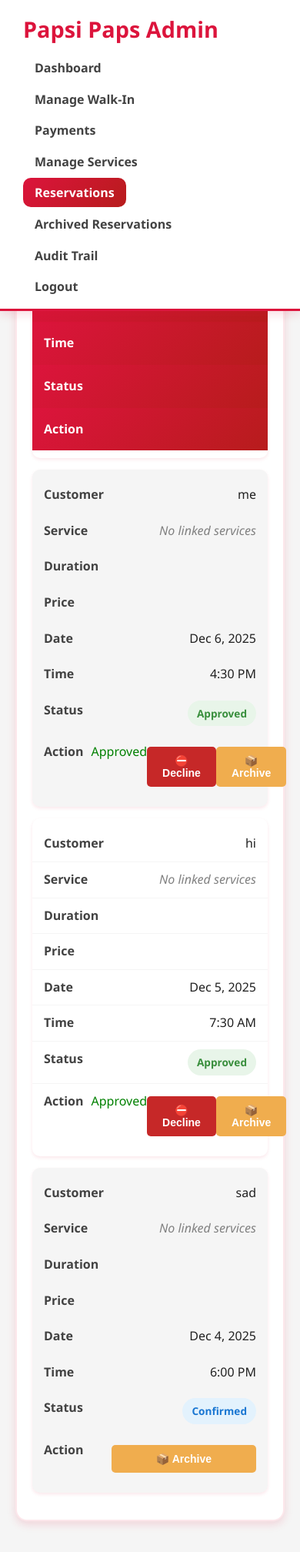
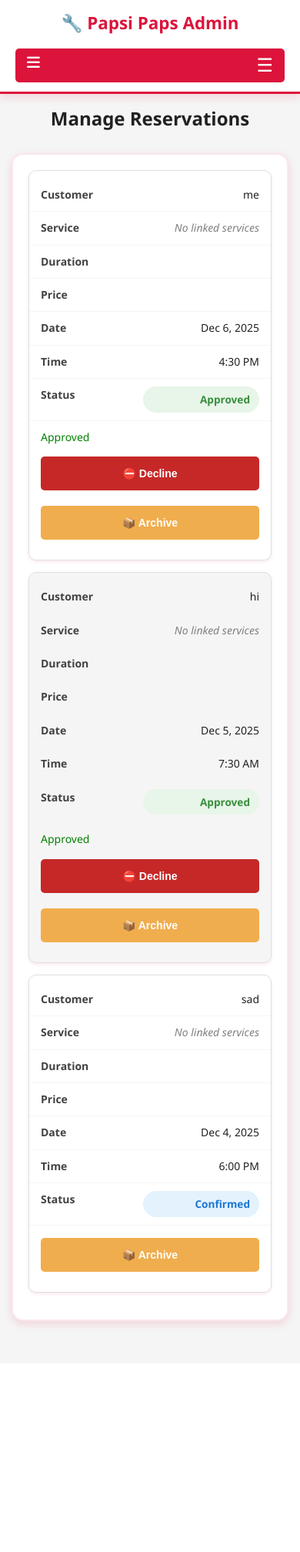
Before and after one commit to Kite0411/Papsi, a PHP site: page /admin/manage_reservations.php in a window 390 px wide. Shown: the whole page at 77% size. After the commit the page ends 1728 px from the top, so only its background shows below. Run offline with PHP 8.4, Linux system fonts and the light colour scheme; a user stored in the database is signed in; data comes from the database, SQL or seed files in the repository; some libraries are stand-ins or nearby versions.

Commit message:
Update manage_reservations.php

```diff
--- a/admin/manage_reservations.php
+++ b/admin/manage_reservations.php
@@ -166,18 +166,96 @@ $reservations_result = $reservations_stmt->get_result();
 <meta name="viewport" content="width=device-width, initial-scale=1.0">
 <title>Manage Reservations - Auto Repair Admin</title>
 <link rel="stylesheet" href="../assets/css/style.css">
+<link rel="stylesheet" href="../assets/css/admin-mobile-responsive.css">
+<link href="https://cdnjs.cloudflare.com/ajax/libs/font-awesome/6.0.0/css/all.min.css" rel="stylesheet">
 <style>
-body { font-family: 'Segoe UI', Tahoma, Geneva, Verdana, sans-serif; background: var(--light-gray); margin:0; }
-.navbar { background:white; display:flex; justify-content:space-between; padding:15px 30px; align-items:center; border-bottom:3px solid var(--primary-red); box-shadow:var(--shadow-md); }
-.navbar .logo { color:var(--primary-red); font-size:1.8rem; font-weight:800; }
-.navbar ul { list-style:none; display:flex; gap:15px; margin:0; padding:0; flex-wrap:wrap; }
-.navbar ul li a { color:var(--dark-gray); text-decoration:none; font-weight:600; padding:8px 15px; border-radius:var(--radius-md); transition:var(--transition-fast); }
-.navbar ul li a.active, .navbar ul li a:hover { background: var(--gradient-primary); color:white; }
-.container { max-width: 1100px; margin: 100px auto; padding: 0 20px; }
-h1 { text-align:center; margin-bottom:30px; font-weight:800; }
-.card { background:white; padding:30px; border-radius: var(--radius-lg); box-shadow: var(--shadow-md); border:2px solid rgba(220,20,60,0.1); margin-bottom:25px; }
+body {
+    font-family: 'Segoe UI', Tahoma, Geneva, Verdana, sans-serif;
+    background: var(--light-gray);
+    margin: 0;
+    padding-top: 80px;
+    padding-bottom: 30px;
+}
 
-/* Status Table Styles */
+.navbar {
+    background: white;
+    display: flex;
+    justify-content: space-between;
+    padding: 15px 30px;
+    align-items: center;
+    border-bottom: 3px solid var(--primary-red);
+    box-shadow: var(--shadow-md);
+    position: fixed;
+    top: 0;
+    left: 0;
+    right: 0;
+    z-index: 1000;
+}
+
+.navbar .logo {
+    color: var(--primary-red);
+    font-size: 1.8rem;
+    font-weight: 800;
+}
+
+/* Mobile toggle button */
+.navbar-toggle {
+    display: none;
+    background: var(--primary-red);
+    color: white;
+    border: none;
+    padding: 8px 15px;
+    border-radius: 5px;
+    cursor: pointer;
+    font-size: 1.2rem;
+}
+
+.navbar ul {
+    list-style: none;
+    display: flex;
+    gap: 15px;
+    margin: 0;
+    padding: 0;
+    flex-wrap: wrap;
+}
+
+.navbar ul li a {
+    color: var(--dark-gray);
+    text-decoration: none;
+    font-weight: 600;
+    padding: 8px 15px;
+    border-radius: var(--radius-md);
+    transition: var(--transition-fast);
+}
+
+.navbar ul li a.active,
+.navbar ul li a:hover {
+    background: var(--gradient-primary);
+    color: white;
+}
+
+.container {
+    max-width: 1100px;
+    margin: 20px auto;
+    padding: 0 20px;
+}
+
+h1 {
+    text-align: center;
+    margin-bottom: 30px;
+    font-weight: 800;
+}
+
+.card {
+    background: white;
+    padding: 30px;
+    border-radius: var(--radius-lg);
+    box-shadow: var(--shadow-md);
+    border: 2px solid rgba(220,20,60,0.1);
+    margin-bottom: 25px;
+}
+
+/* Status Summary Cards */
 .status-summary {
     display: grid;
     grid-template-columns: repeat(auto-fit, minmax(200px, 1fr));
@@ -250,22 +328,114 @@ h1 { text-align:center; margin-bottom:30px; font-weight:800; }
     margin-bottom: 10px;
 }
 
-table { width:100%; border-collapse:collapse; }
-table th, table td { padding:15px; text-align:left; }
-table th { background: var(--gradient-primary); color:white; font-weight:700; }
-table tr:nth-child(even) { background: var(--light-gray); }
-table tr:hover { background:#FFEBEE; }
-table a { text-decoration:none; color:var(--primary-red); font-weight:600; margin-right:10px; transition:var(--transition-fast); }
-table a:hover { color:var(--primary-red-dark); text-decoration:underline; }
+table {
+    width: 100%;
+    border-collapse: collapse;
+}
 
-.notif-toast { position: fixed; top:25px; left:50%; transform:translateX(-50%) translateY(-20px); color:white; padding:15px 35px; border-radius:8px; font-weight:600; font-size:1rem; text-align:center; box-shadow:0 4px 12px rgba(0,0,0,0.2); opacity:0; transition:opacity 0.4s ease, transform 0.4s ease; z-index:9999; }
-.notif-toast.show { opacity:1; transform:translateX(-50%) translateY(0); }
-.confirm-modal { display:none; position:fixed; top:0; left:0; width:100%; height:100%; background:rgba(0,0,0,0.6); justify-content:center; align-items:center; }
-.confirm-box { background:white; padding:25px 30px; border-radius:10px; text-align:center; max-width:400px; width:90%; box-shadow:0 5px 20px rgba(0,0,0,0.2); }
-.confirm-box h3 { margin-bottom:15px; color:#b71c1c; }
-.confirm-box button { border:none; padding:10px 20px; border-radius:5px; margin:0 10px; cursor:pointer; font-weight:bold; }
-.confirm-yes { background:#d32f2f; color:white; }
-.confirm-no { background:#ccc; }
+table th,
+table td {
+    padding: 15px;
+    text-align: left;
+}
+
+table th {
+    background: var(--gradient-primary);
+    color: white;
+    font-weight: 700;
+}
+
+table tr:nth-child(even) {
+    background: var(--light-gray);
+}
+
+table tr:hover {
+    background: #FFEBEE;
+}
+
+table a {
+    text-decoration: none;
+    color: var(--primary-red);
+    font-weight: 600;
+    margin-right: 10px;
+    transition: var(--transition-fast);
+}
+
+table a:hover {
+    color: var(--primary-red-dark);
+    text-decoration: underline;
+}
+
+.notif-toast {
+    position: fixed;
+    top: 90px;
+    left: 50%;
+    transform: translateX(-50%) translateY(-20px);
+    color: white;
+    padding: 15px 35px;
+    border-radius: 8px;
+    font-weight: 600;
+    font-size: 1rem;
+    text-align: center;
+    box-shadow: 0 4px 12px rgba(0,0,0,0.2);
+    opacity: 0;
+    transition: opacity 0.4s ease, transform 0.4s ease;
+    z-index: 9999;
+    max-width: 90%;
+}
+
+.notif-toast.show {
+    opacity: 1;
+    transform: translateX(-50%) translateY(0);
+}
+
+.confirm-modal {
+    display: none;
+    position: fixed;
+    top: 0;
+    left: 0;
+    width: 100%;
+    height: 100%;
+    background: rgba(0,0,0,0.6);
+    justify-content: center;
+    align-items: center;
+    z-index: 9999;
+}
+
+.confirm-box {
+    background: white;
+    padding: 25px 30px;
+    border-radius: 10px;
+    text-align: center;
+    max-width: 400px;
+    width: 90%;
+    box-shadow: 0 5px 20px rgba(0,0,0,0.2);
+}
+
+.confirm-box h3 {
+    margin-bottom: 15px;
+    color: #b71c1c;
+}
+
+.confirm-box button {
+    border: none;
+    padding: 10px 20px;
+    border-radius: 5px;
+    margin: 0 10px;
+    cursor: pointer;
+    font-weight: bold;
+    min-height: 44px;
+    min-width: 44px;
+}
+
+.confirm-yes {
+    background: #d32f2f;
+    color: white;
+}
+
+.confirm-no {
+    background: #ccc;
+}
 
 .action-btn {
     padding: 10px 20px;
@@ -276,6 +446,8 @@ table a:hover { color:var(--primary-red-dark); text-decoration:underline; }
     transition: background-color 0.3s;
     font-size: 14px;
     text-align: center;
+    min-height: 44px;
+    display: inline-block;
 }
 
 .approve-btn {
@@ -307,25 +479,108 @@ table a:hover { color:var(--primary-red-dark); text-decoration:underline; }
     background-color: #b71c1c;
 }
 
-@media (max-width: 900px) {
-    .navbar { flex-direction:column; align-items:flex-start; gap:15px; }
-    .navbar ul { flex-direction:column; width:100%; }
-    .navbar ul li a { width:100%; }
-    .container { margin: 40px auto; }
+/* Mobile responsiveness */
+@media (max-width: 768px) {
+    .navbar-toggle {
+        display: block;
     }
 
-@media (max-width: 768px) {
-    .card { padding:20px; }
-    .status-summary { grid-template-columns: 1fr; }
-    table, thead, tbody, th, tr { display:block; }
-    table thead { position:absolute; width:1px; height:1px; overflow:hidden; clip:rect(0 0 0 0); }
-    table tr { background:white; margin-bottom:15px; border-radius: var(--radius-md); box-shadow: var(--shadow-sm, 0 2px 6px rgba(0,0,0,0.1)); padding:10px 0; }
-    table td { display:flex; justify-content:space-between; align-items:flex-start; padding:10px 15px; border-bottom:1px solid var(--light-gray); }
-    table td:last-child { border-bottom:none; }
-    table td::before { content: attr(data-label); font-weight:700; padding-right:10px; flex-basis:45%; color:var(--dark-gray); }
-    table td span { display:block; }
-    .action-btn { width:100%; margin:6px 0; }
-    .archive-btn, .decline-btn { margin-left:0; }
+    .navbar.collapsed ul {
+        display: none;
+    }
+
+    body {
+        padding-top: 70px;
+    }
+
+    .container {
+        padding: 0 15px;
+    }
+
+    .card {
+        padding: 20px;
+    }
+
+    .status-summary {
+        grid-template-columns: 1fr;
+    }
+
+    .notif-toast {
+        top: 80px;
+        font-size: 0.9rem;
+        padding: 12px 20px;
+    }
+
+    h1 {
+        font-size: 1.5rem;
+    }
+
+    table, thead, tbody, th, tr {
+        display: block;
+    }
+
+    table thead {
+        position: absolute;
+        width: 1px;
+        height: 1px;
+        overflow: hidden;
+        clip: rect(0 0 0 0);
+    }
+
+    table tr {
+        background: white;
+        margin-bottom: 15px;
+        border-radius: var(--radius-md);
+        box-shadow: var(--shadow-sm, 0 2px 6px rgba(0,0,0,0.1));
+        padding: 10px 0;
+    }
+
+    table td {
+        display: flex;
+        justify-content: space-between;
+        align-items: flex-start;
+        padding: 10px 15px;
+        border-bottom: 1px solid var(--light-gray);
+    }
+
+    table td:last-child {
+        border-bottom: none;
+    }
+
+    table td::before {
+        content: attr(data-label);
+        font-weight: 700;
+        padding-right: 10px;
+        flex-basis: 45%;
+        color: var(--dark-gray);
+    }
+
+    table td span {
+        display: block;
+    }
+
+    .action-btn {
+        width: 100%;
+        margin: 6px 0;
+    }
+
+    .archive-btn, .decline-btn {
+        margin-left: 0;
+    }
+}
+
+@media (max-width: 400px) {
+    .navbar .logo {
+        font-size: 1.4rem;
+    }
+
+    .navbar {
+        padding: 12px 20px;
+    }
+
+    .status-card .count {
+        font-size: 2rem;
+    }
 }
 </style>
 </head>
@@ -341,11 +596,18 @@ $color = $type === 'success' ? '#28a745' : '#dc3545';
 </div>
 <?php unset($_SESSION['notif']); endif; ?>
 
-<!-- Navbar -->
-<nav class="navbar">
-<div class="logo">Papsi Paps Admin</div>
-<ul>
-<?php if($_SESSION['role']==='superadmin'): ?><li><a href="index.php">Dashboard</a></li><?php endif; ?>
+<!-- Navbar with mobile toggle -->
+<nav class="navbar collapsed" id="adminNavbar">
+    <div class="logo">🔧 Papsi Paps Admin</div>
+
+    <button class="navbar-toggle" onclick="toggleNav()">
+        <i class="fas fa-bars"></i>
+    </button>
+
+    <ul id="navMenu">
+        <?php if($_SESSION['role']==='superadmin'): ?>
+            <li><a href="index.php">Dashboard</a></li>
+        <?php endif; ?>
         <li><a href="walk_in.php">Manage Walk-In</a></li>
         <li><a href="manage_payments.php">Payments</a></li>
         <?php if ($_SESSION['role'] === 'superadmin'): ?>
@@ -353,7 +615,9 @@ $color = $type === 'success' ? '#28a745' : '#dc3545';
         <?php endif; ?>
         <li><a href="manage_reservations.php" class="active">Reservations</a></li>
         <li><a href="archived_reservations.php">Archived Reservations</a></li>
-<?php if($_SESSION['role']==='superadmin'): ?><li><a href="audit_trail.php">Audit Trail</a></li><?php endif; ?>
+        <?php if($_SESSION['role']==='superadmin'): ?>
+            <li><a href="audit_trail.php">Audit Trail</a></li>
+        <?php endif; ?>
         <li><a href="#" onclick="openLogoutModal()">Logout</a></li>
     </ul>
 </nav>
@@ -363,6 +627,7 @@ $color = $type === 'success' ? '#28a745' : '#dc3545';
 
 <div class="card">
 <table class="reservations-table">
+<thead>
 <tr>
 <th>Customer</th>
 <th>Service</th>
@@ -373,6 +638,8 @@ $color = $type === 'success' ? '#28a745' : '#dc3545';
 <th>Status</th>
 <th>Action</th>
 </tr>
+</thead>
+<tbody>
 
 <?php while($row = $reservations_result->fetch_assoc()):
 $res_id = $row['id'];
@@ -403,6 +670,7 @@ while($s = $services_result->fetch_assoc()){ $services[] = $s; }
         border-radius: 20px;
         font-size: 0.85rem;
         font-weight: 700;
+        display: inline-block;
         <?php
         switch($row['status']) {
             case 'pending_verification':
@@ -443,6 +711,7 @@ if ($row['status'] === 'pending_verification' || $canApproveWalkIn) {
 </td>
 </tr>
 <?php endwhile; ?>
+</tbody>
 </table>
 </div>
 </div>
@@ -459,7 +728,38 @@ if ($row['status'] === 'pending_verification' || $canApproveWalkIn) {
 <?php include "logout-modal.php"; ?>
 
 <script>
+// Mobile navbar toggle
+function toggleNav() {
+    const navbar = document.getElementById('adminNavbar');
+    const icon = document.querySelector('.navbar-toggle i');
+
+    if (navbar.classList.contains('collapsed')) {
+        navbar.classList.remove('collapsed');
+        icon.classList.remove('fa-bars');
+        icon.classList.add('fa-times');
+    } else {
+        navbar.classList.add('collapsed');
+        icon.classList.remove('fa-times');
+        icon.classList.add('fa-bars');
+    }
+}
+
+// Auto-collapse on window resize
+window.addEventListener('resize', function() {
+    const navbar = document.getElementById('adminNavbar');
+    if (window.innerWidth > 768) {
+        navbar.classList.remove('collapsed');
+        const icon = document.querySelector('.navbar-toggle i');
+        if (icon) {
+            icon.classList.remove('fa-times');
+            icon.classList.add('fa-bars');
+        }
+    }
+});
+
+// Action modal functionality
 let pendingAction = { id: null, type: null };
+
 function openActionModal(id, action){
     pendingAction = { id, type: action };
     const modal = document.getElementById('confirmModal');
@@ -471,6 +771,7 @@ function openActionModal(id, action){
     modal.querySelector('#confirmYes').innerText = cta;
     modal.style.display = 'flex';
 }
+
 document.getElementById('confirmYes').onclick = function(){
     if(!pendingAction.id || !pendingAction.type) return;
     if(pendingAction.type === 'decline'){
@@ -479,8 +780,12 @@ document.getElementById('confirmYes').onclick = function(){
         window.location.href = "manage_reservations.php?archive=" + pendingAction.id;
     }
 };
-function closeModal(){ document.getElementById('confirmModal').style.display='none'; }
 
+function closeModal(){
+    document.getElementById('confirmModal').style.display='none';
+}
+
+// Notification toast
 document.addEventListener("DOMContentLoaded", function(){
     const toast = document.getElementById("notifToast");
     if(toast){
```
Lines whose indentation alone changed are shown as unchanged.
